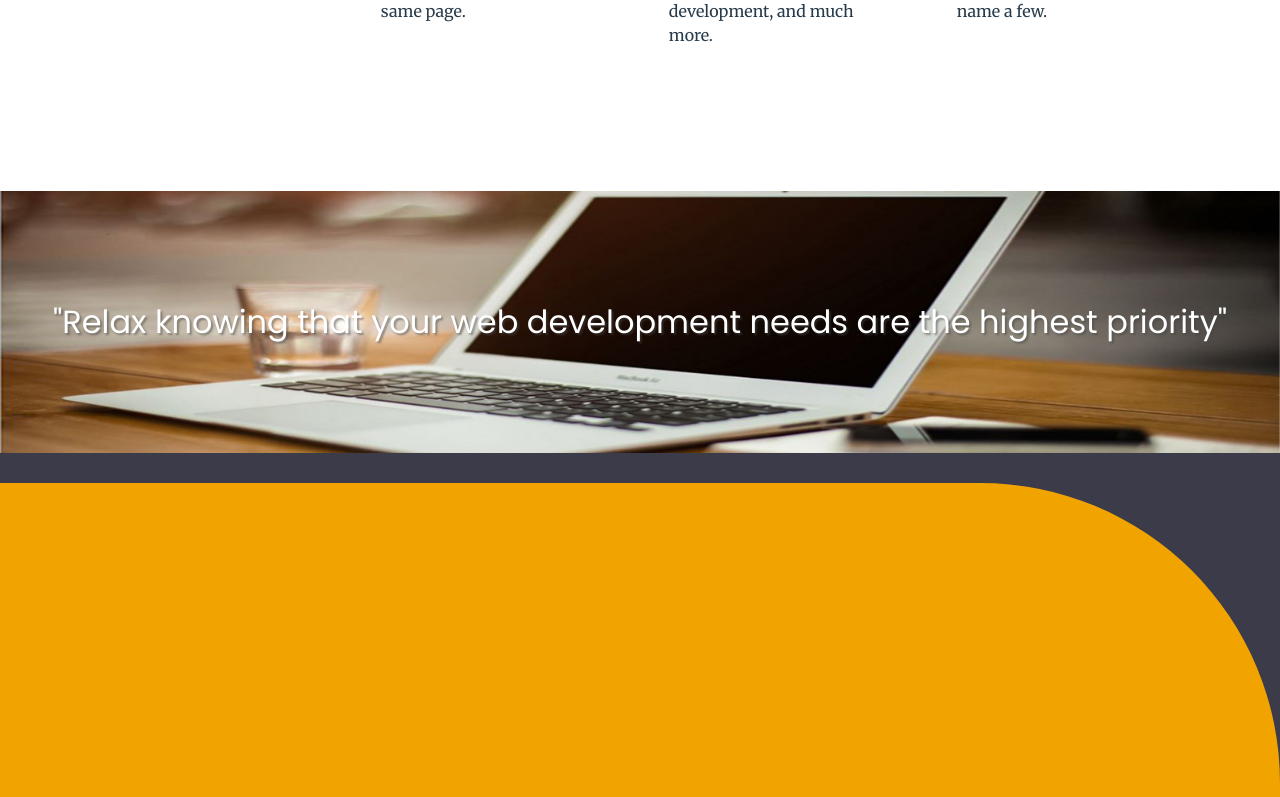
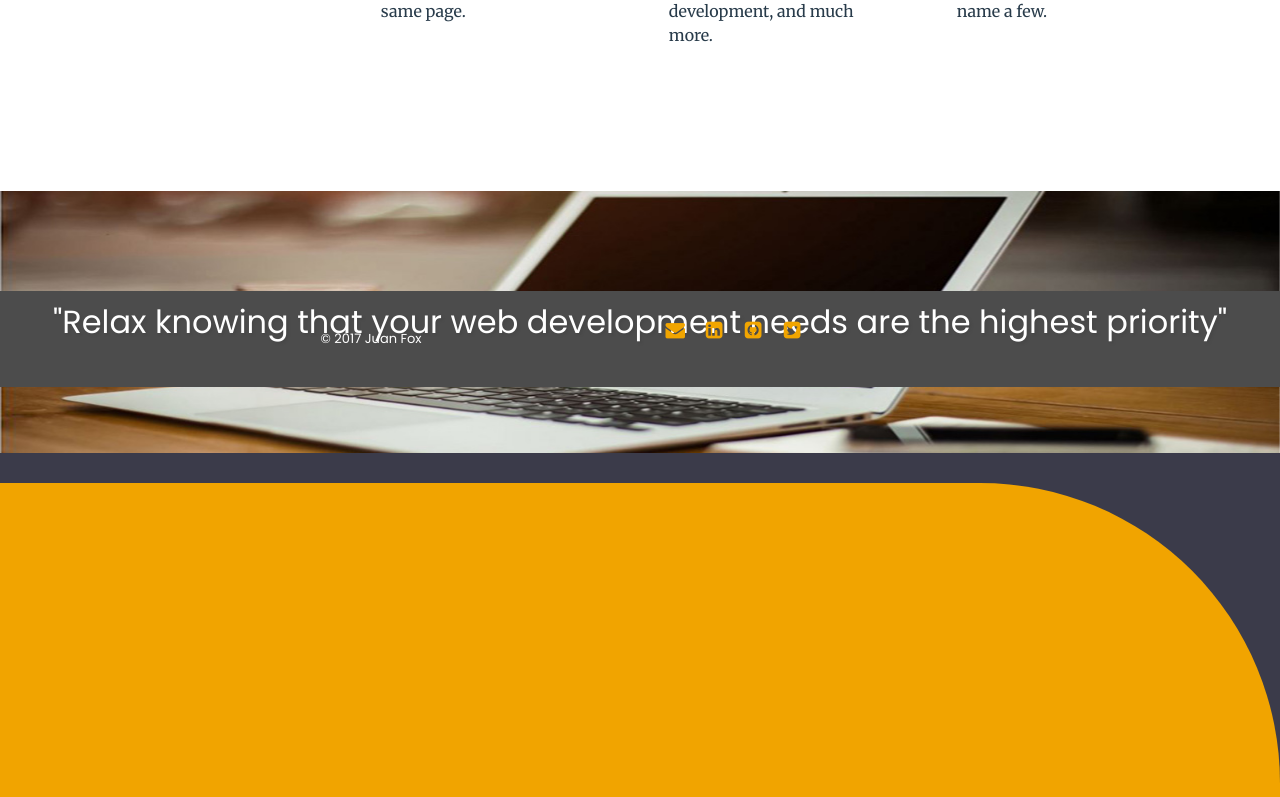
Before and after one commit to OverAndBeyondWeb/mern-stack-portfolio, a React (Create React App) app in the folder client/: page / in a window 1280 px wide. Shown: the part 1245-2042 px from the top of the page. Built offline with nearby package versions, Linux system fonts and the light colour scheme.

Commit message:
Footer component is showing

```diff
--- /dev/null
+++ b/client/src/components/Footer/Footer.js
@@ -0,0 +1,27 @@
+import React from 'react';
+import './Footer.scss';
+
+export default () => (
+  <footer>
+    <div class="footer-content wrap">
+      <p>
+        &copy; 2017 Juan Fox
+      </p>
+      <div class="social-icons">
+        <a href="mailto:foxj0875@gmail.com" target="_blank">
+          <i class="fa fa-envelope" aria-hidden="true" title="connect by email"></i>
+        </a>
+        <a href="http://www.linkedin.com/in/juan-fox-571612b2/" target="_blank">
+          <i class="fa fa-linkedin-square" aria-hidden="true" title="connect on linked in"></i>
+        </a>
+        <a href="https://github.com/OverAndBeyondWeb" target="_blank">
+          <i class="fa fa-github-square" aria-hidden="true" title="connect on github"></i>
+        </a>
+        <a href="https://twitter.com/the_right_juan" target="_blank">
+          <i class="fa fa-twitter-square" aria-hidden="true" title="connect on twitter"></i>
+        </a>
+      </div>
+
+    </div>
+  </footer>
+);
--- /dev/null
+++ b/client/src/components/Footer/Footer.scss
@@ -0,0 +1,26 @@
+footer {
+  background: #4c4c4c;
+  padding: 25px;
+}
+.footer-content {
+  display: flex;
+  color: white;
+  font-size: small;
+  text-align: center;
+  p {
+    flex-grow: 1;
+  }
+}
+.social-icons {
+  display: flex;
+  flex-grow: 1;
+  a {
+    color: #F1A500;
+    font-size: 1.5em;
+    flex: 0 0 2em;
+    &:hover {
+      text-shadow: 1px 1px 2px rgba(#F1A500, .3),
+        -1px -1px 2px rgba(#F1A500, .3);
+    }
+  }
+}
--- a/client/src/components/Home/Home.js
+++ b/client/src/components/Home/Home.js
@@ -4,6 +4,7 @@ import './Home.scss';
 import LandingPage from '../LandingPage/LandingPage';
 import Skills from '../Skills/Skills';
 import Quote from '../Quote/Quote';
+import Footer from '../Footer/Footer';
 
 class Home extends Component {
 
@@ -14,6 +15,7 @@ class Home extends Component {
         <LandingPage />
         <Skills />
         <Quote />
+        <Footer />
       </div>
 
     );
```
